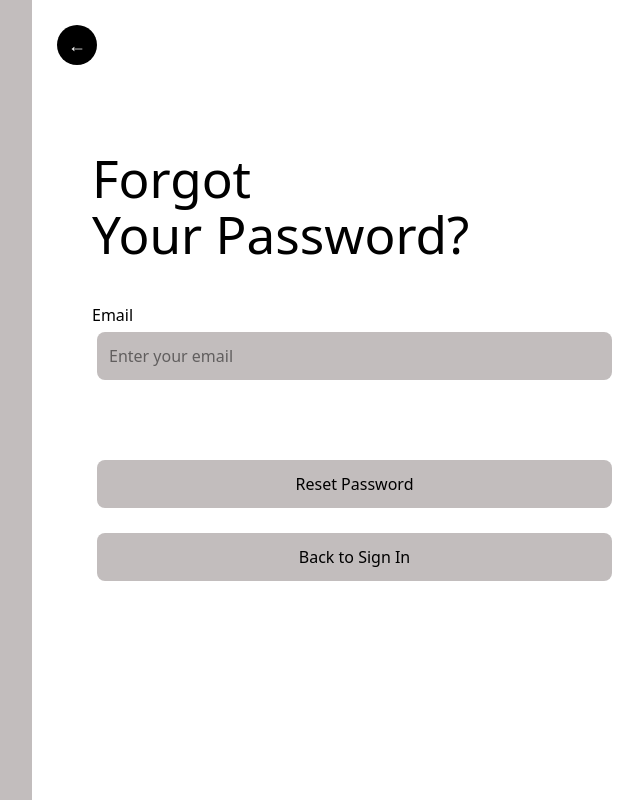
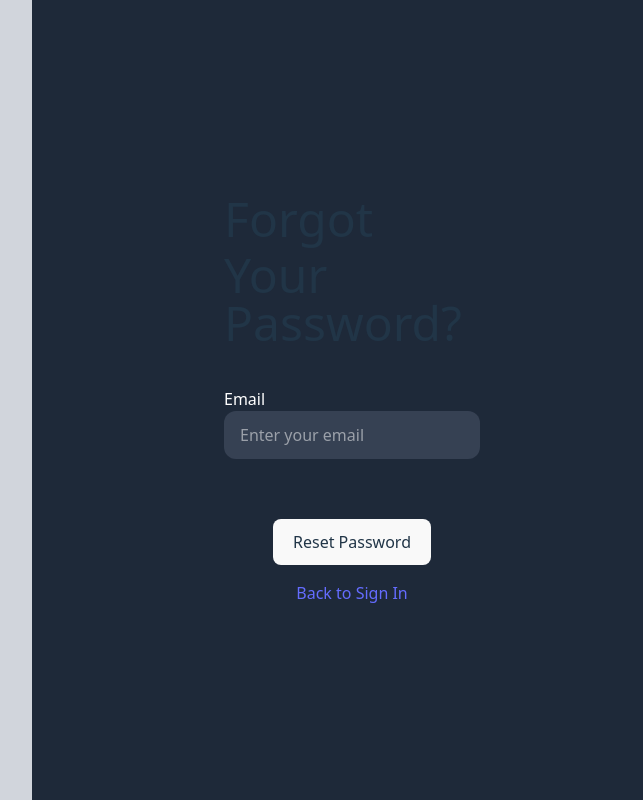
Before and after one commit to wharder04/PSM-CSCI-150, a React (Vite) app in the folder client/: page /auth/forgot in a window 1280 px wide. Shown: the whole page, without its empty margins (608-1251 px from the left). Built offline with nearby package versions, Linux system fonts and the light colour scheme.

Commit message:
Updated UI for Login and Register page | Project page CSS Change for Width

```diff
--- a/client/services/api.js
+++ b/client/services/api.js
@@ -41,7 +41,6 @@ export const authService = {
       });
       return response.data;
     } catch (error) {
-      alert("Error in Login");
       console.log("error obj", error);
     }
   },
--- a/client/src/App.jsx
+++ b/client/src/App.jsx
@@ -10,7 +10,7 @@ import Dashboard from "./pages/dashboard/DashboardPage.jsx";
 
 export default function App() {
   return (
-    <div>
+    <div className="w-full">
       <Routes>
         <Route path="/" element={<Landing />}></Route>
         <Route path="/auth/login" element={<Login />}></Route>
--- a/client/src/css/Projects-Page.css
+++ b/client/src/css/Projects-Page.css
@@ -1,11 +1,20 @@
-html, body, #root { height: 100%; }
-body { display: block; }           /* overrides Vite’s flex centering */
-#root { max-width: none; padding: 0; }
+html,
+body,
+#root {
+  height: 100%;
+}
+body {
+  display: block;
+} /* overrides Vite’s flex centering */
+#root {
+  max-width: none;
+  padding: 0;
+}
 
 .projects-page {
-    height: 100vh;
-    width: 100vw;
-    background-color: White;
+  height: 100vh;
+  width: 100%;
+  background-color: White;
 }
 
 .projects-page h1 {
@@ -27,7 +36,7 @@ body { display: block; }           /* overrides Vite’s flex centering */
   border-radius: 8px;
   outline: none;
 
-background-color: rgb(194, 189, 189);
+  background-color: rgb(194, 189, 189);
 }
 
 .projects-page .myProjects {
--- a/client/src/pages/auth/ForgotPassword.jsx
+++ b/client/src/pages/auth/ForgotPassword.jsx
@@ -1,53 +1,51 @@
-import "../../css/ForgotPassword.css";
-import { useNavigate } from "react-router-dom";
-import { useState } from "react";
+import { useNavigate, Link } from "react-router-dom";
+import { useState, useEffect } from "react";
 
 export default function ForgotPassword() {
   const navigate = useNavigate();
   const [email, setEmail] = useState("");
 
-  function handleResetButton() {
+  function handleResetButton(event) {
+    event.preventDefault();
     if (email.trim() !== "") {
-      console.log("Reset password for email:", email);
+      alert("Reset password for email:", email);
       navigate("/auth/verify");
     } else {
-      console.log("Please enter a valid email address.");
+      alert("Please enter a valid email address.");
       return;
     }
   }
-  function handleBackArrow() {
-    navigate("/auth/login");
-    console.log("Back arrow clicked");
-  }
-  function handlebSignIn() {
-    navigate("/auth/login");
-    console.log("Back to Sign In clicked");
-  }
 
   return (
-    <div className="forgot-page">
-      <div className="forgot">
-        <div className="left-side"></div>
-        <div className="right-side">
-          <button className="back-button" onClick={handleBackArrow}>
-            ←
-          </button>
-          <h1>
-            Forgot
-            <br />
+    <form onSubmit={handleResetButton} className="w-full h-screen flex">
+      <div className="bg-gray-300 w-1/2 "></div>
+      <div className="w-1/2 flex justify-center items-center bg-gray-800">
+        <div className="w-[40%] flex flex-col justify-center items-center">
+          <div className="w-full">
+            <p className="text-5xl font-medium mb-2 text-left">Forgot</p>
+            <p className="text-5xl font-medium mb-10 text-left">
               Your Password?
-          </h1>
-          <p> Email</p>
+            </p>
+          </div>
+          <div className="w-full flex flex-col mb-8 text-white">
+            <label> Email</label>
             <input
               type="email"
               placeholder="Enter your email"
               value={email}
               onChange={(e) => setEmail(e.target.value)}
+              className="px-4 py-3 rounded-xl bg-gray-700"
+              required
             />
-          <button onClick={handleResetButton}>Reset Password</button>
-          <button onClick={handlebSignIn}>Back to Sign In</button>
+          </div>
+          <div className="flex flex-col gap-4 items-center mt-7">
+            <button type="submit">Reset Password</button>
+            <p>
+              <Link to="/auth/login"> Back to Sign In </Link>
+            </p>
           </div>
         </div>
       </div>
+    </form>
   );
 }
--- a/client/src/pages/auth/Login.jsx
+++ b/client/src/pages/auth/Login.jsx
@@ -16,10 +16,10 @@ function Login() {
       if (data.success) {
         alert(data.user.name + " LoggedIn Succesfully");
         navigate("/home"); // Redirect to dashboard
-        return;
       } else {
-        alert("Invalid Credentials");
+        alert(data.message);
       }
+      return;
     } catch (error) {
       console.log("Login page Error: ", error);
     }
```
Also changed, not shown: 1 other file (tests, documents, lock files or other folders). Lines whose indentation alone changed are shown as unchanged.
